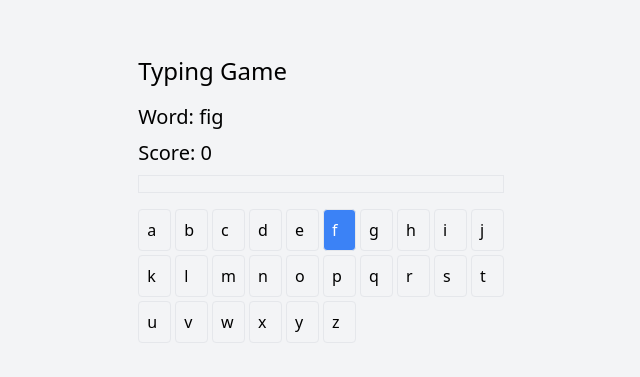
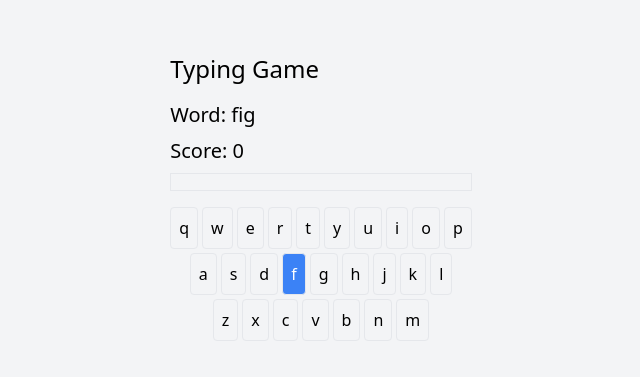
Before and after one commit to swawa-yu/typing-game, a React (Vite) app: page / in a window 1280 px wide. Shown: the part 201-578 px from the top of the page, without its empty margins (319-959 px from the left). Built offline with nearby package versions, Linux system fonts and the light colour scheme.

Commit message:
キーボードレイアウトをQwerty配列に変更

```diff
--- a/src/Keyboard.tsx
+++ b/src/Keyboard.tsx
@@ -5,16 +5,24 @@ interface KeyboardProps {
 }
 
 const Keyboard: React.FC<KeyboardProps> = ({ currentChar }) => {
-    const keys = 'abcdefghijklmnopqrstuvwxyz'.split('');
+    const rows = [
+        'qwertyuiop',
+        'asdfghjkl',
+        'zxcvbnm'
+    ];
 
     return (
-        <div className="grid grid-cols-10 gap-1">
-            {keys.map((key) => (
-                <div
-                    key={key}
-                    className={`p-2 border rounded ${currentChar === key ? 'bg-blue-500 text-white' : ''}`}
-                >
-                    {key}
+        <div className="flex flex-col items-center">
+            {rows.map((row, rowIndex) => (
+                <div key={rowIndex} className="flex space-x-1 mb-1">
+                    {row.split('').map((key) => (
+                        <div
+                            key={key}
+                            className={`p-2 border rounded ${currentChar === key ? 'bg-blue-500 text-white' : ''}`}
+                        >
+                            {key}
+                        </div>
+                    ))}
                 </div>
             ))}
         </div>
```
